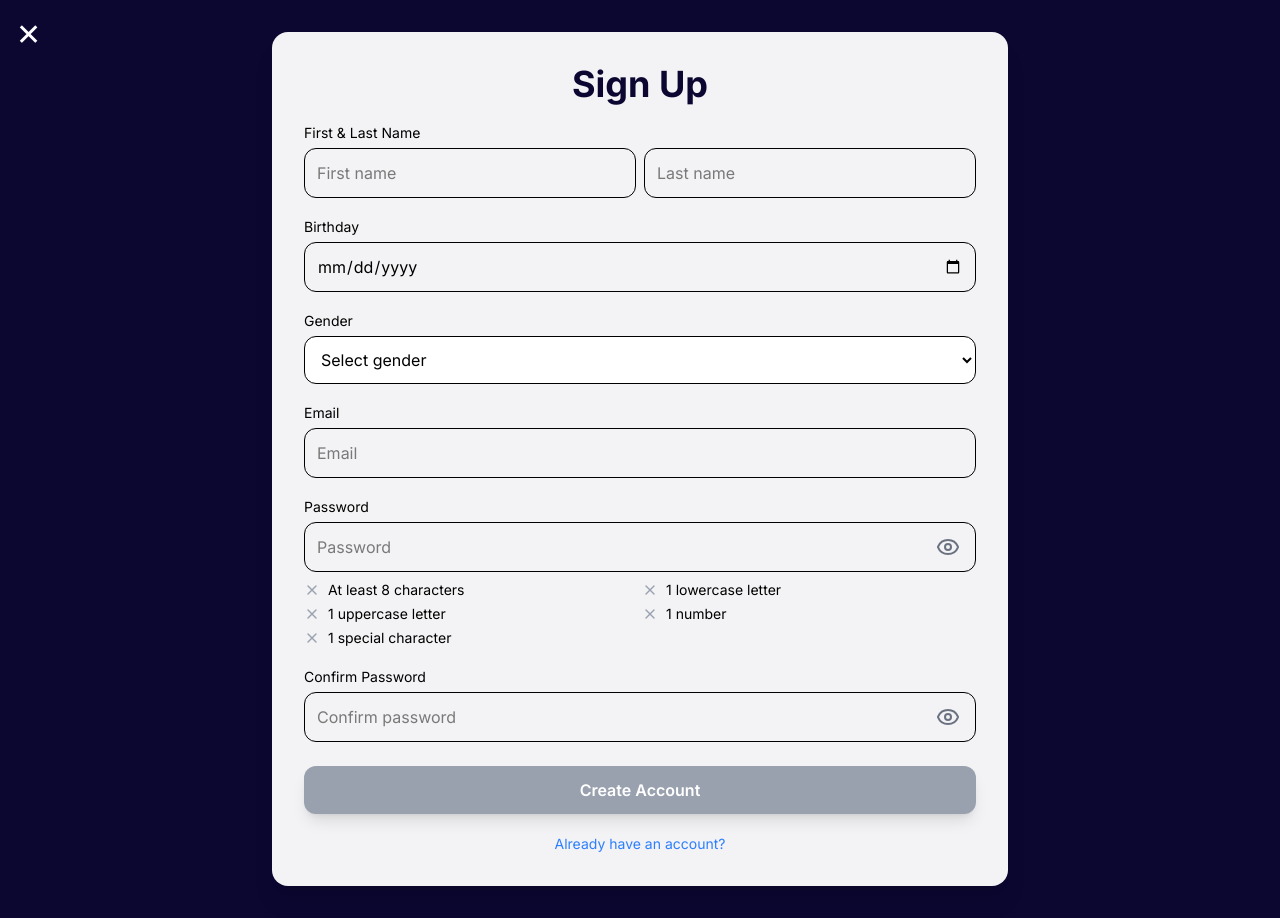
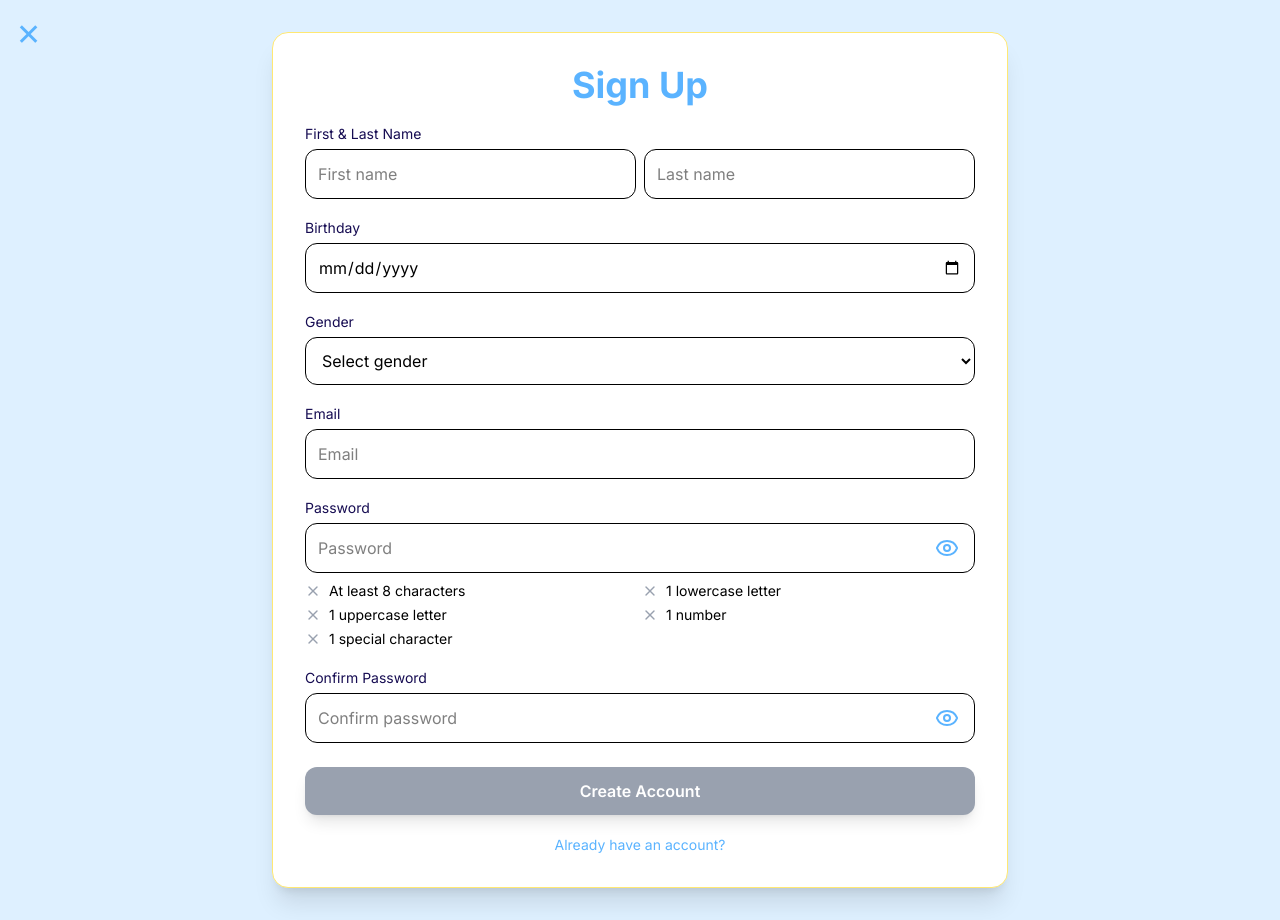
Before and after one commit to Cejay29/Signify-, a React (Vite) app: page /signup in a window 1280 px wide. Built offline with nearby package versions, Linux system fonts and the light colour scheme.

Commit message:
change color pallete

```diff
--- a/src/pages/Signup.jsx
+++ b/src/pages/Signup.jsx
@@ -92,49 +92,79 @@ export default function Signup() {
   }
 
   return (
-        <div className="bg-[#0c0731] min-h-screen flex items-center justify-center relative font-[Inter] overflow-hidden">
-
-            {/* ✅ Toast */}
+    <div className="bg-[#5AB3FF]/20 min-h-screen flex items-center justify-center relative font-[Inter] overflow-hidden">
+      {/* Toast */}
       {toast && (
-                <div className={`fixed top-6 left-1/2 -translate-x-1/2 px-4 py-2 rounded-xl shadow-xl text-white ${toast.color} z-50 text-sm`}>
+        <div
+          className={`fixed top-6 left-1/2 -translate-x-1/2 px-4 py-2 rounded-xl shadow-xl text-white ${toast.color} z-50 text-sm`}
+        >
           {toast.msg}
         </div>
       )}
 
-            {/* ✅ Close Button */}
-            <button onClick={() => navigate("/")} className="fixed top-4 left-4 text-white text-3xl z-50">
+      {/* Close Button */}
+      <button
+        onClick={() => navigate("/")}
+        className="fixed top-4 left-4 text-[#5AB3FF] text-3xl z-50 hover:text-[#9C6BFF] transition"
+      >
         ✕
       </button>
 
-            {/* ✅ Signup Card */}
       <div className="z-10 w-full max-w-xl sm:max-w-2xl md:max-w-3xl px-4 py-6 sm:py-8 mx-auto">
-                <div className="bg-white/95 text-black p-5 sm:p-6 md:p-8 rounded-2xl shadow-xl">
-
-                    <h1 className="text-3xl sm:text-4xl font-bold text-center mb-4 text-[#0c0731]">
+        <div className="bg-white text-black p-5 sm:p-6 md:p-8 rounded-2xl shadow-xl border border-[#FFE873]">
+          <h1 className="text-3xl sm:text-4xl font-bold text-center mb-4 text-[#5AB3FF]">
             Sign Up
           </h1>
 
           <form onSubmit={handleSignup} className="flex flex-col gap-4">
-
-                        {/* ✅ First + Last Name */}
+            {/* First + Last Name */}
             <div>
-                            <label className="text-sm font-medium">First & Last Name</label>
+              <label className="text-sm font-medium text-[#160c52]">
+                First & Last Name
+              </label>
               <div className="flex gap-2 mt-1">
-                                <input name="firstName" placeholder="First name" required onChange={update} className="p-3 border rounded-xl w-1/2" />
-                                <input name="lastName" placeholder="Last name" required onChange={update} className="p-3 border rounded-xl w-1/2" />
+                <input
+                  name="firstName"
+                  placeholder="First name"
+                  required
+                  onChange={update}
+                  className="p-3 border rounded-xl w-1/2 focus:border-[#9C6BFF] focus:ring-2 focus:ring-[#9C6BFF]/40 transition"
+                />
+                <input
+                  name="lastName"
+                  placeholder="Last name"
+                  required
+                  onChange={update}
+                  className="p-3 border rounded-xl w-1/2 focus:border-[#9C6BFF] focus:ring-2 focus:ring-[#9C6BFF]/40 transition"
+                />
               </div>
             </div>
 
-                        {/* ✅ Birthday */}
+            {/* Birthday */}
             <div>
-                            <label className="text-sm font-medium">Birthday</label>
-                            <input type="date" name="birthday" required onChange={update} className="p-3 border rounded-xl w-full mt-1" />
+              <label className="text-sm font-medium text-[#160c52]">
+                Birthday
+              </label>
+              <input
+                type="date"
+                name="birthday"
+                required
+                onChange={update}
+                className="p-3 border rounded-xl w-full mt-1 focus:border-[#9C6BFF] focus:ring-2 focus:ring-[#9C6BFF]/40 transition"
+              />
             </div>
 
-                        {/* ✅ Gender */}
+            {/* Gender */}
             <div>
-                            <label className="text-sm font-medium">Gender</label>
-                            <select name="gender" required onChange={update} className="p-3 border rounded-xl w-full mt-1 bg-white">
+              <label className="text-sm font-medium text-[#160c52]">
+                Gender
+              </label>
+              <select
+                name="gender"
+                required
+                onChange={update}
+                className="p-3 border rounded-xl w-full mt-1 bg-white focus:border-[#9C6BFF] focus:ring-2 focus:ring-[#9C6BFF]/40 transition"
+              >
                 <option value="">Select gender</option>
                 <option value="Female">Female</option>
                 <option value="Male">Male</option>
@@ -142,20 +172,42 @@ export default function Signup() {
               </select>
             </div>
 
-                        {/* ✅ Email */}
+            {/* Email */}
             <div>
-                            <label className="text-sm font-medium">Email</label>
-                            <input type="email" name="email" placeholder="Email" required onChange={update} className="p-3 border rounded-xl w-full mt-1" />
+              <label className="text-sm font-medium text-[#160c52]">
+                Email
+              </label>
+              <input
+                type="email"
+                name="email"
+                placeholder="Email"
+                required
+                onChange={update}
+                className="p-3 border rounded-xl w-full mt-1 focus:border-[#9C6BFF] focus:ring-2 focus:ring-[#9C6BFF]/40 transition"
+              />
             </div>
 
-                        {/* ✅ Password */}
+            {/* Password */}
             <div>
-                            <label className="text-sm font-medium">Password</label>
+              <label className="text-sm font-medium text-[#160c52]">
+                Password
+              </label>
 
               <div className="relative mt-1">
-                                <input type={pwVisible ? "text" : "password"} name="password" placeholder="Password" required onChange={update} className="p-3 border rounded-xl w-full pr-12" />
+                <input
+                  type={pwVisible ? "text" : "password"}
+                  name="password"
+                  placeholder="Password"
+                  required
+                  onChange={update}
+                  className="p-3 border rounded-xl w-full pr-12 focus:border-[#9C6BFF] focus:ring-2 focus:ring-[#9C6BFF]/40 transition"
+                />
 
-                                <button type="button" onClick={() => setPwVisible(!pwVisible)} className="absolute right-4 top-1/2 -translate-y-1/2 text-gray-500">
+                <button
+                  type="button"
+                  onClick={() => setPwVisible(!pwVisible)}
+                  className="absolute right-4 top-1/2 -translate-y-1/2 text-[#5AB3FF]"
+                >
                   {pwVisible ? <EyeOff /> : <Eye />}
                 </button>
               </div>
@@ -170,16 +222,22 @@ export default function Signup() {
                   ["special", "1 special character"],
                 ].map(([key, label]) => (
                   <div key={key} className="flex items-center gap-2">
-                                        {rules[key] ? <Check className="text-green-600" size={16} /> : <X className="text-gray-400" size={16} />}
+                    {rules[key] ? (
+                      <Check className="text-green-600" size={16} />
+                    ) : (
+                      <X className="text-gray-400" size={16} />
+                    )}
                     {label}
                   </div>
                 ))}
               </div>
             </div>
 
-                        {/* ✅ Confirm Password */}
+            {/* Confirm Password */}
             <div>
-                            <label className="text-sm font-medium">Confirm Password</label>
+              <label className="text-sm font-medium text-[#160c52]">
+                Confirm Password
+              </label>
 
               <div className="relative mt-1">
                 <input
@@ -188,38 +246,51 @@ export default function Signup() {
                   placeholder="Confirm password"
                   required
                   onChange={update}
-                                    className={`p-3 border rounded-xl w-full pr-12 ${form.confirm ? (form.confirm === form.password ? "border-green-600" : "border-red-600") : ""}`}
+                  className={`p-3 border rounded-xl w-full pr-12 focus:border-[#9C6BFF] focus:ring-2 focus:ring-[#9C6BFF]/40 transition ${
+                    form.confirm
+                      ? form.confirm === form.password
+                        ? "border-green-600"
+                        : "border-red-600"
+                      : ""
+                  }`}
                 />
 
                 <button
                   type="button"
                   onClick={() => setPw2Visible(!pw2Visible)}
-                                    className="absolute right-4 top-1/2 -translate-y-1/2 text-gray-500"
+                  className="absolute right-4 top-1/2 -translate-y-1/2 text-[#5AB3FF]"
                 >
                   {pw2Visible ? <EyeOff /> : <Eye />}
                 </button>
               </div>
 
               {form.confirm && form.confirm !== form.password && (
-                                <p className="text-xs text-red-600 mt-1">Passwords do not match.</p>
+                <p className="text-xs text-red-600 mt-1">
+                  Passwords do not match.
+                </p>
               )}
             </div>
 
-                        {/* ✅ Submit */}
+            {/* Submit Button */}
             <button
               type="submit"
               disabled={!canSubmit}
-                            className={`mt-2 py-3 rounded-xl font-semibold text-white shadow-lg transition ${canSubmit ? "bg-[#0c0731] hover:bg-[#160c52]" : "bg-gray-400 cursor-not-allowed"
+              className={`mt-2 py-3 rounded-xl font-semibold text-white shadow-lg transition ${
+                canSubmit
+                  ? "bg-[#5AB3FF] hover:bg-[#9C6BFF]"
+                  : "bg-gray-400 cursor-not-allowed"
               }`}
             >
               Create Account
             </button>
 
-                        <Link to="/login" className="text-center text-blue-500 text-sm hover:underline mt-1">
+            <Link
+              to="/login"
+              className="text-center text-[#5AB3FF] text-sm hover:underline mt-1"
+            >
               Already have an account?
             </Link>
           </form>
-
         </div>
       </div>
     </div>
```
Lines whose indentation alone changed are shown as unchanged.
